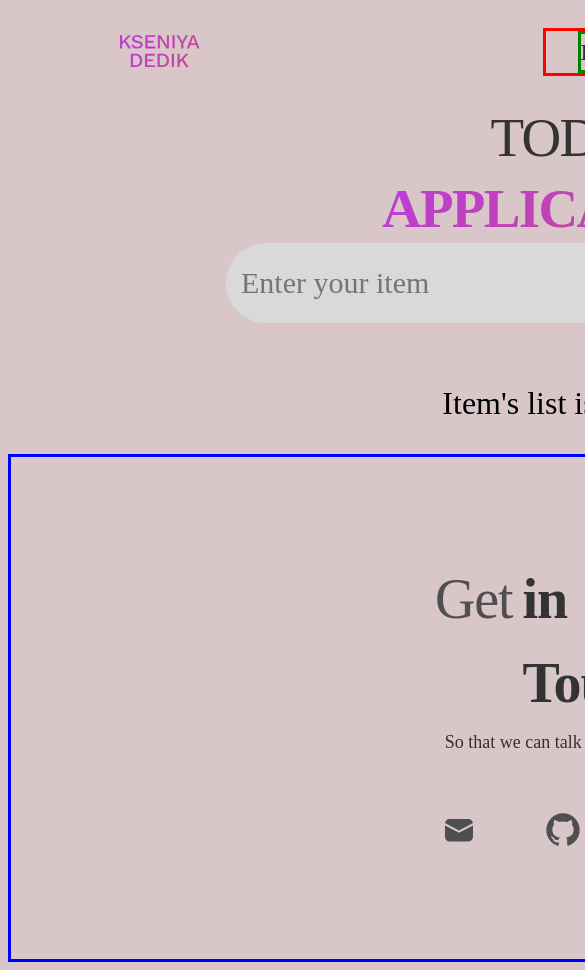
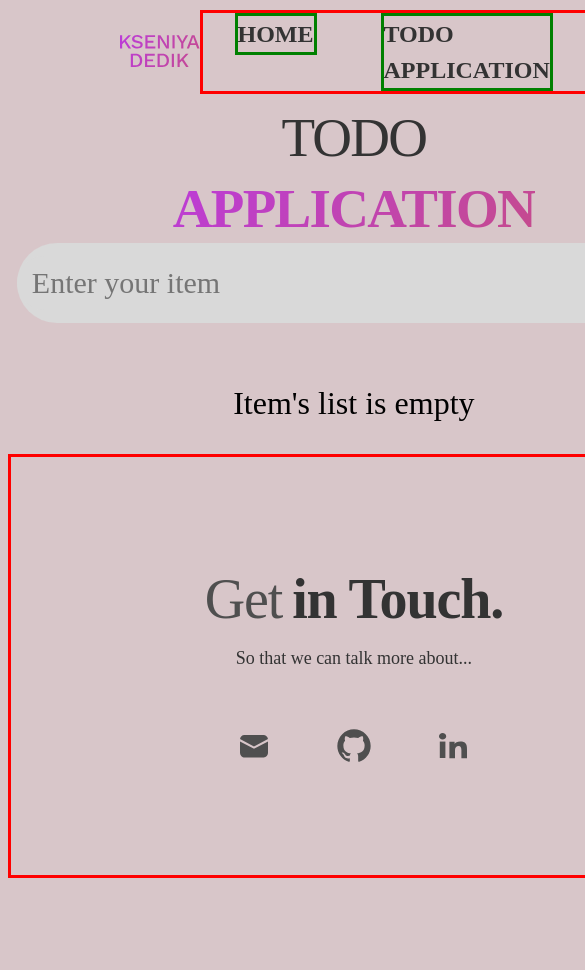
Before and after one commit to ksddk/presenting, a React (Create React App) app: page /todoapp in a window 390 px wide. Shown: the top 970 px of the page, 585 px wide, since content can reach past the window. After the commit the page ends 886 px from the top, so only its background shows below. Built offline with nearby package versions, Linux system fonts and the light colour scheme; a web font is replaced by a local one.

Commit message:
minor fixes

```diff
--- a/src/Pages/Footer.module.css
+++ b/src/Pages/Footer.module.css
@@ -1,11 +1,17 @@
 .FooterContainer {
   display: flex;
-  padding: 100px 424px 100px 424px;
+  /* padding: 100px 424px 100px 424px; */
+  padding: 100px 0 100px 0;
   flex-direction: column;
   justify-content: center;
   align-items: center;
-  align-self: stretch;
-  border: 3px solid blue;
+  @media (max-width: 768px) {
+    border: 3px solid red;
+    justify-content: flex-start;
+  }
+  @media (max-width: 320px) {
+    border: 3px solid blue;
+  }
 }
 
 .wrapperContainer {
@@ -23,10 +29,9 @@
 
 .SocialMedia {
   display: flex;
-  justify-content: center;
+  justify-content: space-around;
   align-items: flex-start;
   margin-top: 50px;
-  gap: 56px;
   align-self: stretch;
 }
 
@@ -34,16 +39,15 @@
   display: flex;
   justify-content: center;
   align-items: flex-start;
-  gap: 10px;
 }
 
 .Text1st {
   color: #4f4f4f;
+  margin-right: 10px;
   text-align: center;
   font-family: Work Sans;
   font-size: 56px;
   font-style: normal;
-  font-weight: 300;
   line-height: 150%;
   letter-spacing: -1.12px;
 }
@@ -63,8 +67,6 @@
   text-align: center;
   font-family: Work Sans;
   font-size: 18px;
-  font-style: normal;
-  font-weight: 300;
   line-height: 150%;
   margin-top: 4px;
 }
--- a/src/Pages/NoPage.module.css
+++ b/src/Pages/NoPage.module.css
@@ -35,6 +35,7 @@
 }
 
 .Button {
+  cursor: pointer;
   width: 200px;
   height: 55px;
   border-radius: 40px;
```
